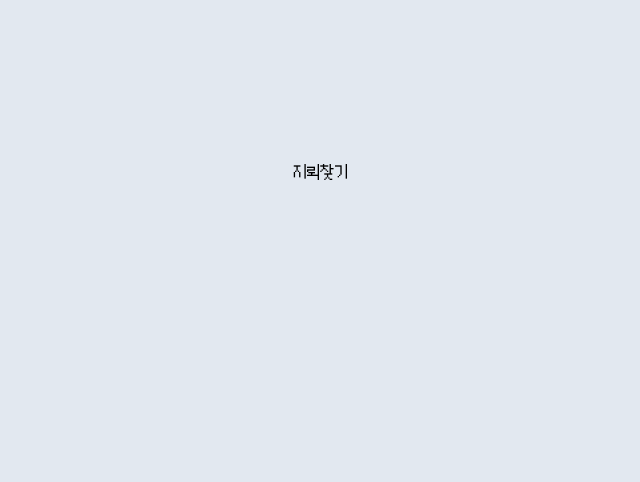
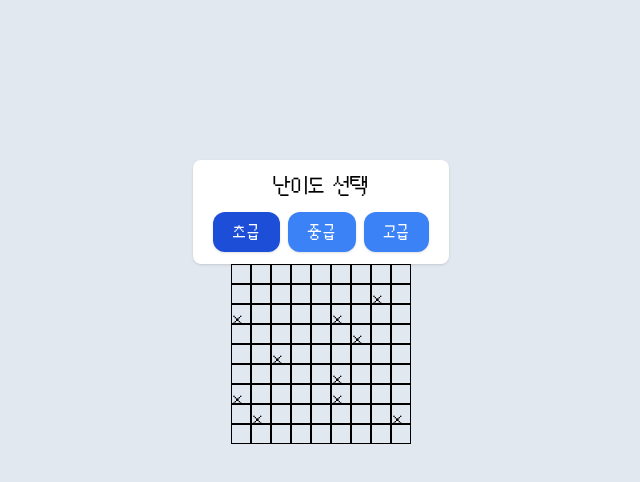
Before and after one commit to darkdulgi/web-game, a React (Vite) app: page /minesweeper in a window 1280 px wide. Shown: the top 482 px of the page, without its empty margins (319-959 px from the left). Built offline with nearby package versions, Linux system fonts and the light colour scheme.

Commit message:
[feat] 지뢰찾기 난이도 선택과 지뢰 셔플 기능 추가

```diff
--- a/src/App.tsx
+++ b/src/App.tsx
@@ -1,4 +1,4 @@
-import Container from "./common/container";
+import Container from "./common/components/container";
 import Main from "./features/main";
 
 function App() {
--- /dev/null
+++ b/src/common/utils/shuffleList.ts
@@ -0,0 +1,10 @@
+export default function shuffleList<T>(list: T[]) {
+  // 배열의 길이만큼 순회를 하면서 뒤에서부터 하나씩 스왑
+  for (let i = list.length - 1; i > 0; i--) {
+    // 0부터 i 사이의 랜덤한 인덱스를 선택
+    const j = Math.floor(Math.random() * (i + 1));
+
+    // 배열의 i번째 요소와 j번째 요소를 스왑
+    [list[i], list[j]] = [list[j], list[i]];
+  }
+}
--- /dev/null
+++ b/src/features/minesweeper/board.tsx
@@ -0,0 +1,39 @@
+import { useEffect, useState } from "react";
+import difficultyList from "./difficulty";
+import shuffleList from "../../common/utils/shuffleList";
+
+export default function Board({ currentDifficulty }: { currentDifficulty: number }) {
+  const [mineField, setMineField] = useState<boolean[][]>([]);
+  const { row, column, mine } = difficultyList[currentDifficulty];
+
+  useEffect(() => {
+    // 1차원 배열을 만들어 지뢰를 넣고 셔플한 후, 2차원 배열에 할당합니다.
+    const flatMineField: boolean[] = Array<boolean>(row * column)
+      .fill(false)
+      .fill(true, 0, mine);
+    shuffleList(flatMineField);
+
+    const newMineField: boolean[][] = Array(row)
+      .fill(null)
+      .map(() => Array<boolean>(column));
+    for (let i = 0; i < flatMineField.length; i++) {
+      newMineField[Math.floor(i / column)][i % column] = flatMineField[i];
+    }
+
+    setMineField(newMineField);
+  }, [currentDifficulty]);
+
+  return (
+    <div>
+      {mineField.map((mineList, rowIdx) => (
+        <div key={rowIdx} className="flex">
+          {mineList.map((box, colIdx) => (
+            <div key={colIdx} className="w-5 h-5 border border-black">
+              {box && "x"}
+            </div>
+          ))}
+        </div>
+      ))}
+    </div>
+  );
+}
--- /dev/null
+++ b/src/features/minesweeper/difficulty.tsx
@@ -0,0 +1,29 @@
+interface DifficultyType {
+  name: string;
+  row: number;
+  column: number;
+  mine: number;
+}
+
+const difficultyList: DifficultyType[] = [
+  {
+    name: "초급",
+    row: 9,
+    column: 9,
+    mine: 10,
+  },
+  {
+    name: "중급",
+    row: 16,
+    column: 16,
+    mine: 40,
+  },
+  {
+    name: "고급",
+    row: 16,
+    column: 30,
+    mine: 99,
+  },
+];
+
+export default difficultyList;
--- /dev/null
+++ b/src/features/minesweeper/index.tsx
@@ -0,0 +1,40 @@
+import { ChangeEvent, useState } from "react";
+import Board from "./board";
+import difficultyList from "./difficulty";
+
+export default function Minesweeper() {
+  const [currentDifficulty, setCurrentDifficulty] = useState<number>(0);
+
+  function onChangeDifficulty(e: ChangeEvent<HTMLInputElement>) {
+    setCurrentDifficulty(parseInt(e.target.value));
+  }
+
+  return (
+    <div className="flex flex-col items-center">
+      <form className="bg-white w-fit px-5 py-3 rounded-lg shadow flex flex-col gap-3 items-center">
+        <span className="text-xl">난이도 선택</span>
+
+        <div className="flex gap-2">
+          {difficultyList.map((diff, index) => (
+            <label
+              key={diff.name}
+              className={`text-white px-5 py-2 shadow rounded-xl transition ${currentDifficulty === index ? "bg-blue-700" : "bg-blue-500"}`}
+            >
+              <input
+                type="radio"
+                value={index}
+                onChange={onChangeDifficulty}
+                checked={currentDifficulty === index}
+                className="hidden"
+              />
+
+              <span>{diff.name}</span>
+            </label>
+          ))}
+        </div>
+      </form>
+
+      <Board currentDifficulty={currentDifficulty}/>
+    </div>
+  );
+}
--- a/src/pages/minesweeper/index.tsx
+++ b/src/pages/minesweeper/index.tsx
@@ -1,9 +1,10 @@
-import Container from "../../common/container";
+import Container from "../../common/components/container";
+import Minesweeper from "../../features/minesweeper";
 
 export default function MinesweeperPage() {
   return (
     <Container>
-      <span>지뢰찾기</span>
+      <Minesweeper />
     </Container>
   );
 }
--- a/src/pages/tetris/index.tsx
+++ b/src/pages/tetris/index.tsx
@@ -1,4 +1,4 @@
-import Container from "../../common/container";
+import Container from "../../common/components/container";
 
 export default function TetrisPage() {
   return (
```
Also changed, not shown: src/common/components/container.tsx (renamed from src/common/container.tsx).
